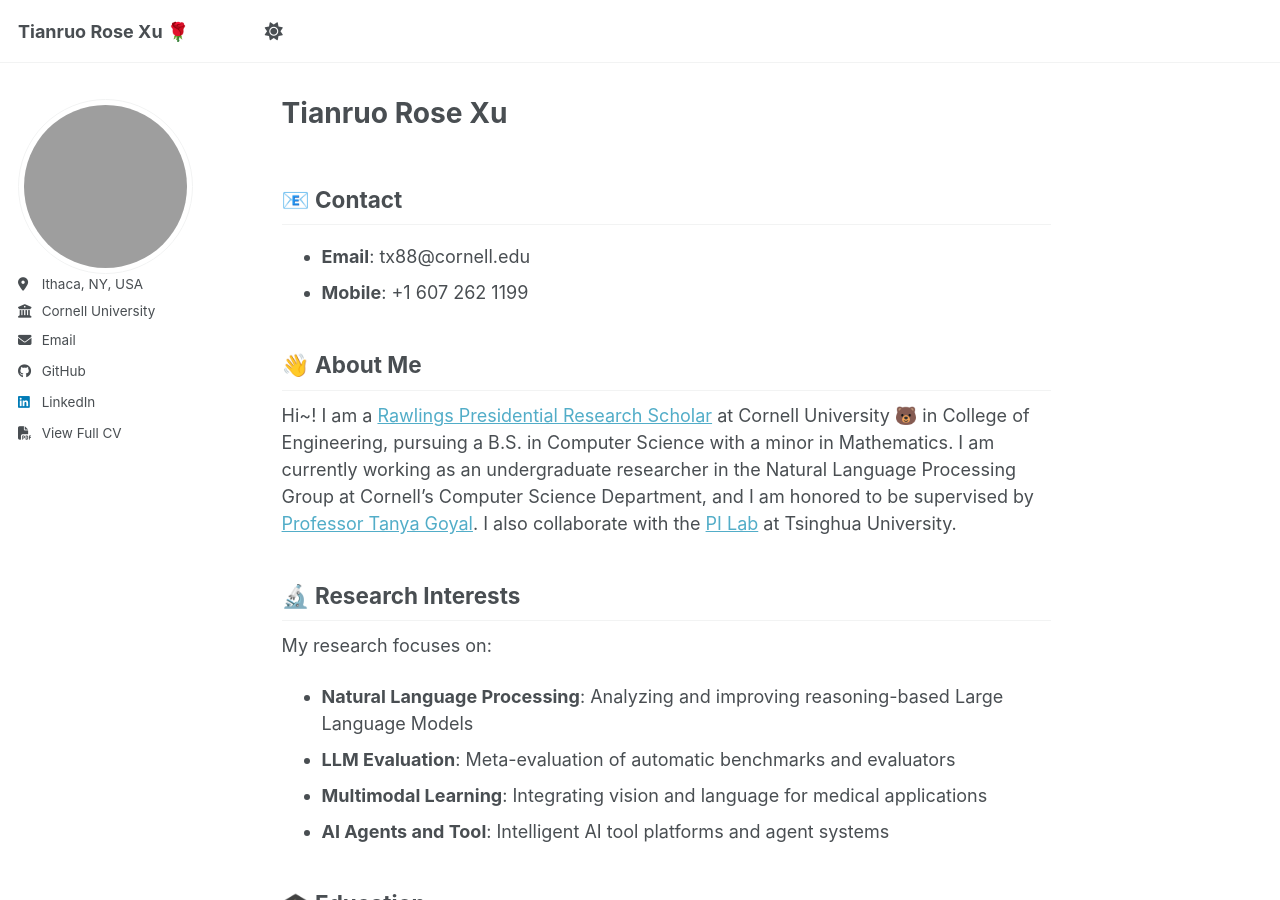
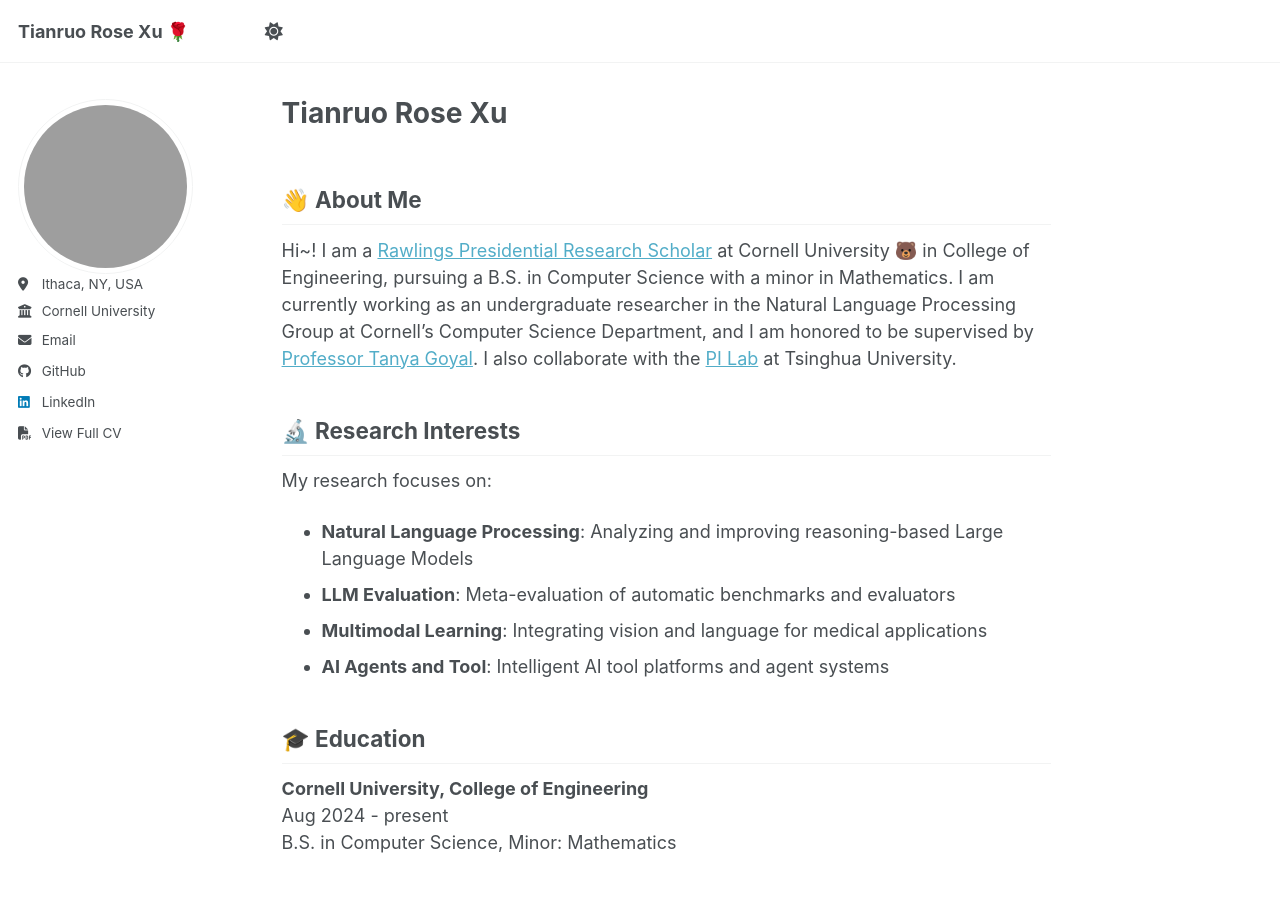
Before and after one commit to XTRose29/xtrose29.github.io, a Jekyll site: the page built from _pages/about.md, in a window 1280 px wide and 900 px high. Built offline with Jekyll 4.4.1, drawn with Linux system fonts in a browser that asks for light colours; a script bundle is joined from its source files by our own code; library files that are not in the unit come from our copies.

Commit message:
Remove Contact section

```diff
--- a/_pages/about.md
+++ b/_pages/about.md
@@ -6,11 +6,6 @@
   - /about/
   - /about.html
 ---
-
-## 📧 Contact
-
-- **Email**: tx88@cornell.edu
-- **Mobile**: +1 607 262 1199
 
 ## 👋 About Me
 
```
